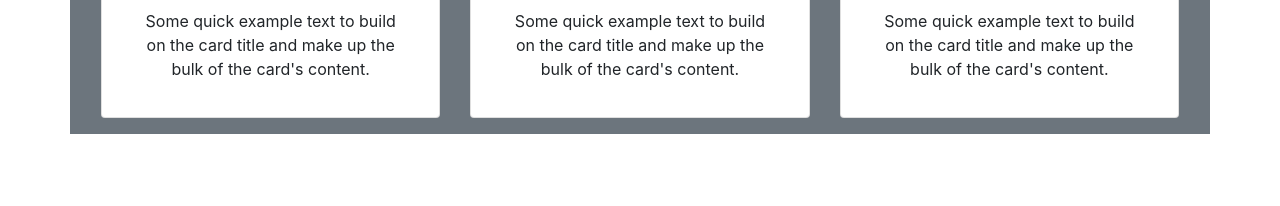
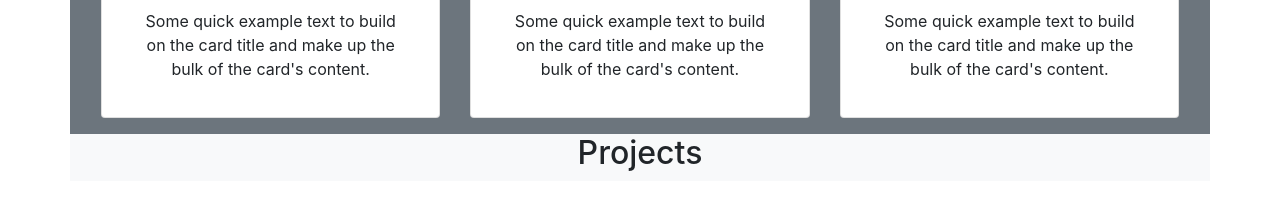
Before and after one commit to abhinandc0/simple-website, a plain HTML site: page index.html in a window 1280 px wide. Shown: the part 594-800 px from the top of the page. Drawn offline with nearby package versions, Linux system fonts and the light colour scheme.

Commit message:
Project Section

```diff
--- a/index.html
+++ b/index.html
@@ -107,6 +107,19 @@
             </section>
             <!--Services Ends-->
 
+            <!--Project Section-->
+            <section id="projects">
+                <div class="container bg-light">
+                        <h2 class="text-center">Projects </h2>
+                    <div class="row">
+                        <div class="col-md-4">
+
+                        </div>
+                    </div>
+                </div>
+            </section>
+            <!--Project Section Ends-->
+
     <script src="https://code.jquery.com/jquery-3.5.1.slim.min.js" integrity="sha384-DfXdz2htPH0lsSSs5nCTpuj/zy4C+OGpamoFVy38MVBnE+IbbVYUew+OrCXaRkfj" crossorigin="anonymous"></script>
 <script src="https://cdn.jsdelivr.net/npm/popper.js@1.16.1/dist/umd/popper.min.js" integrity="sha384-9/reFTGAW83EW2RDu2S0VKaIzap3H66lZH81PoYlFhbGU+6BZp6G7niu735Sk7lN" crossorigin="anonymous"></script>
 <script src="https://stackpath.bootstrapcdn.com/bootstrap/4.5.2/js/bootstrap.min.js" integrity="sha384-B4gt1jrGC7Jh4AgTPSdUtOBvfO8shuf57BaghqFfPlYxofvL8/KUEfYiJOMMV+rV" crossorigin="anonymous"></script>
```
